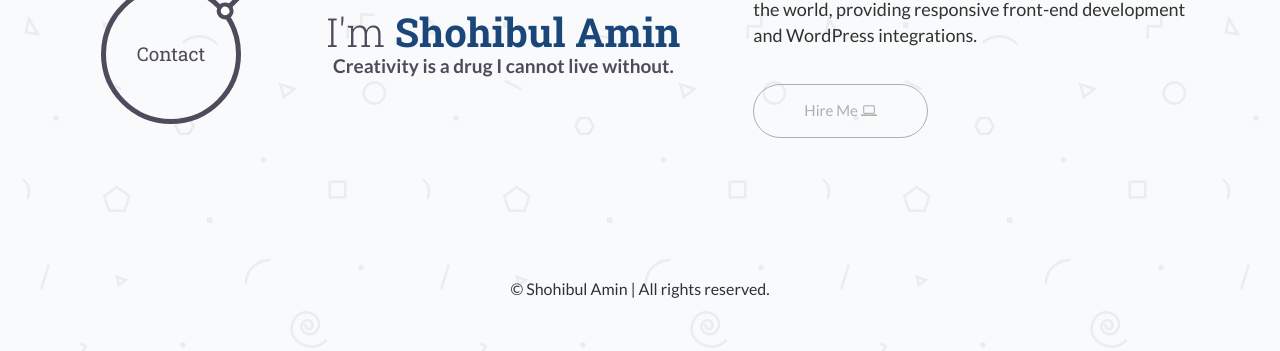
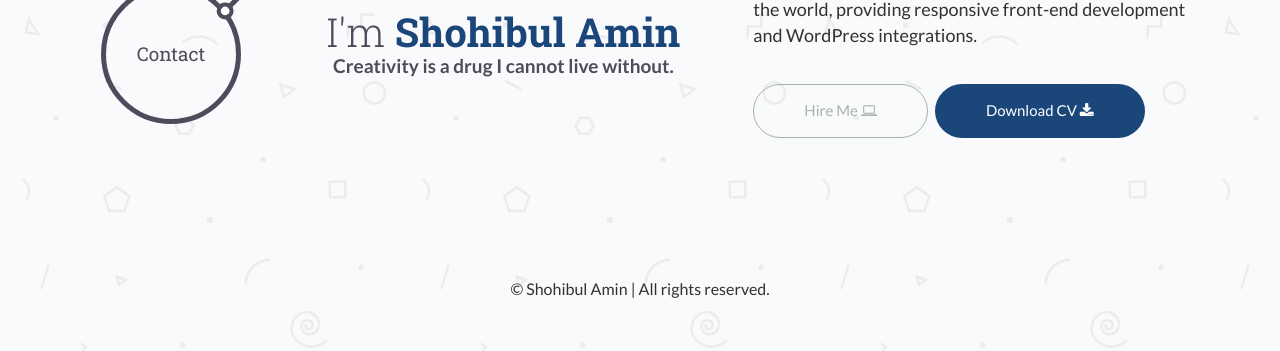
Before and after one commit to codek3ce/codek3ce.github.io, a plain HTML site: page index.html in a window 1280 px wide. Shown: the part 740-1091 px from the top of the page. Drawn offline with Linux system fonts and the light colour scheme.

Commit message:
Update index.html

```diff
--- a/index.html
+++ b/index.html
@@ -97,7 +97,7 @@
                                                  <p>I am a front-end developer, graduate of Internet Technology, and author of CSS3 Foundations. I have 5 years commercial experience working with clients from around the world, providing responsive front-end development and WordPress integrations.</p>
                                                  <br>
                                                  <a href="mailto:amin@codekece.com" class="le-btn outline capital">hire me <i class="fa fa-laptop"></i></a>&nbsp;
-                                                 <!--<a href="#download" class="le-btn filled capital">download CV <i class="fa fa-download"></i></a>-->
+                                                 <a href="#download" class="le-btn filled capital">download CV <i class="fa fa-download"></i></a>
                                           </div>
                                    </div>
                             </div>
```
